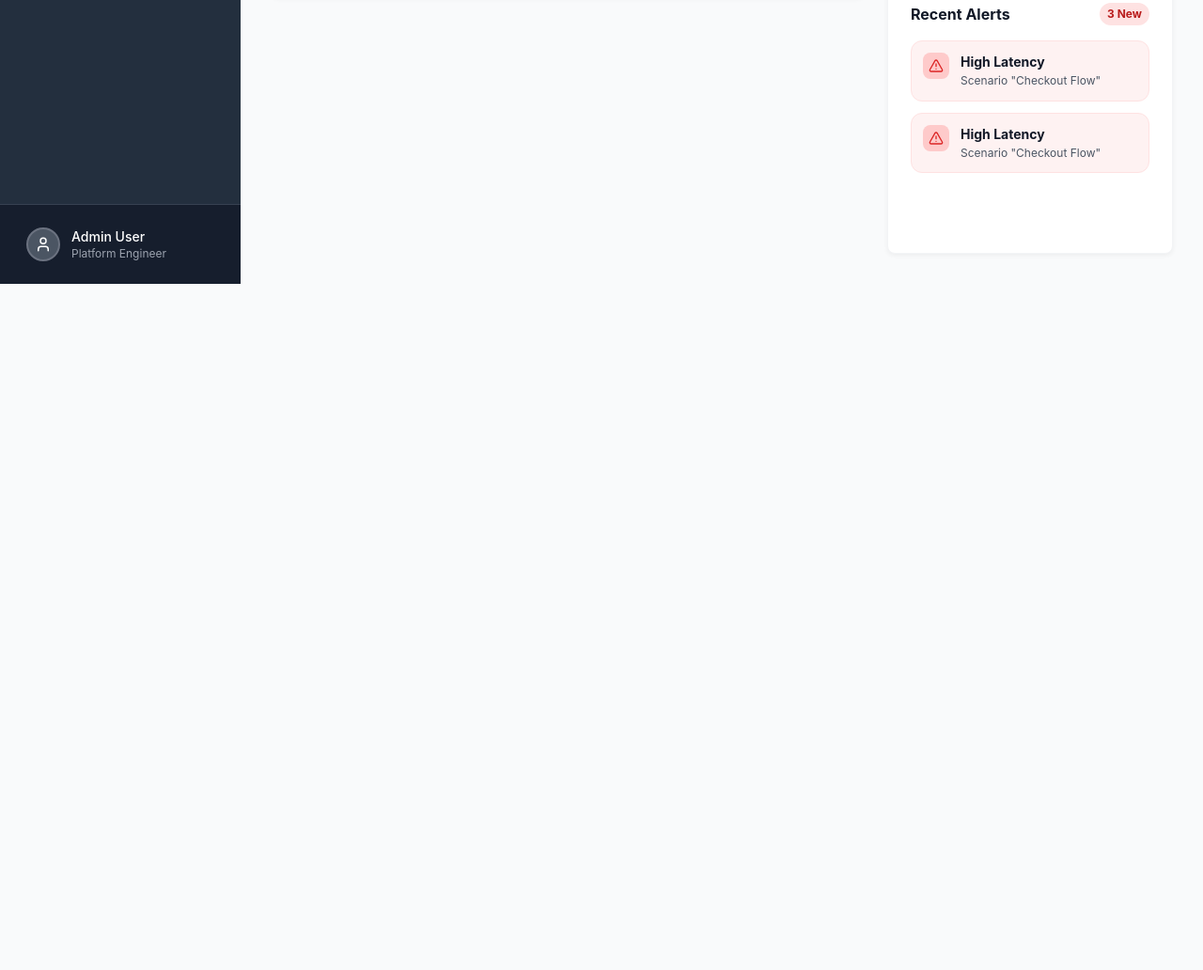
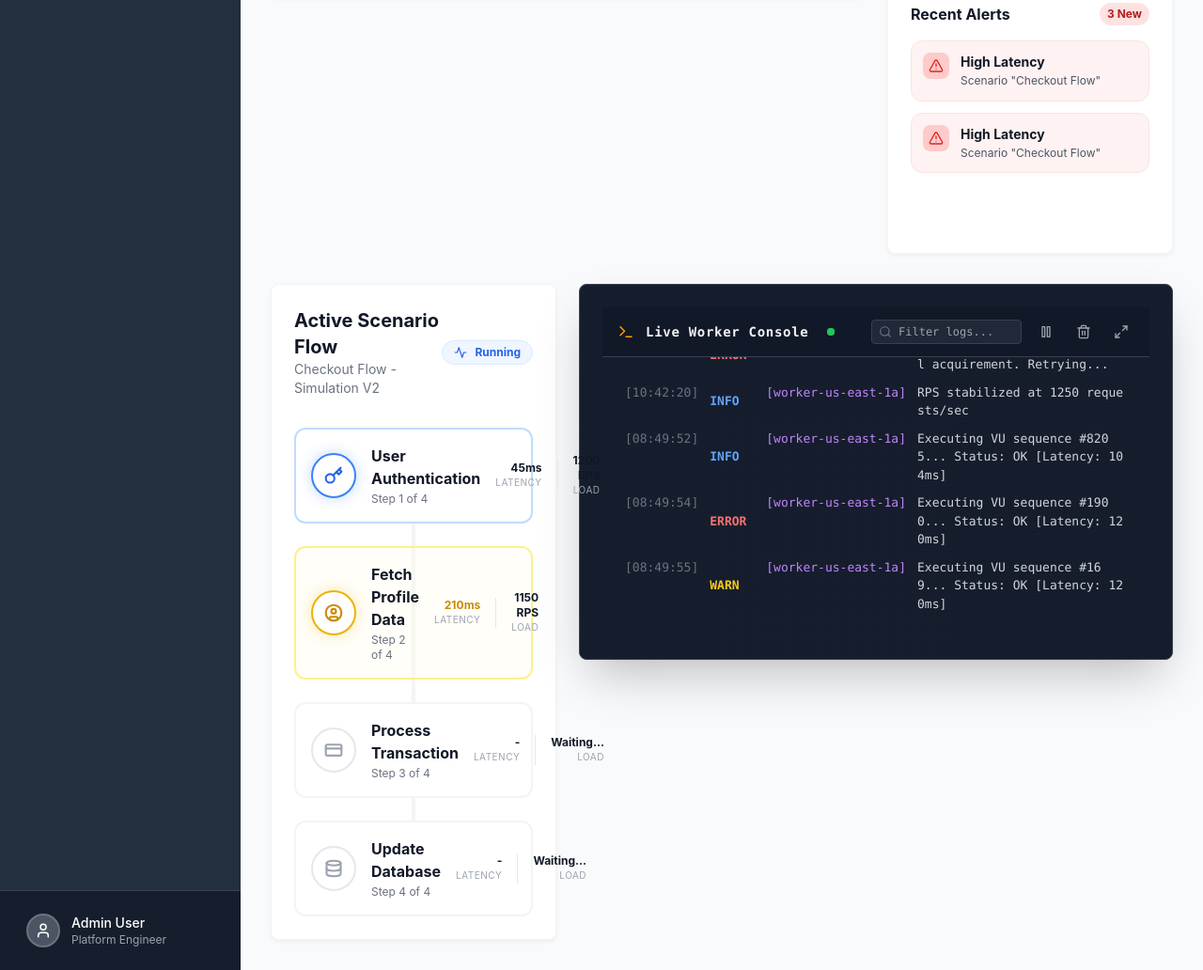
Before and after one commit to satwikmishra11/D.A.L.T, a React app in the folder frontend/: page / in a window 1280 px wide. Shown: the part 1334-2366 px from the top of the page at 94% size. Before the commit the page ends 1636 px from the top, so only its background shows below. Built offline with nearby package versions, Linux system fonts and the light colour scheme.

Commit message:
feat: implement LiveLogViewer and ScenarioFlow dashboard components

```diff
--- a/frontend/src/components/dashboard/DashboardOverview.jsx
+++ b/frontend/src/components/dashboard/DashboardOverview.jsx
@@ -3,6 +3,8 @@ import { AreaChart, Area, XAxis, YAxis, CartesianGrid, Tooltip, ResponsiveContai
 import { TrendingUp, TrendingDown, Activity, AlertTriangle, CheckCircle, Clock, Zap, ArrowRight } from 'lucide-react';
 import AIInsights from './AIInsights';
 import TopologyMap from './TopologyMap';
+import LiveLogViewer from './LiveLogViewer';
+import ScenarioFlow from './ScenarioFlow';
 
 const StatCard = ({ title, value, subtext, trend, icon: Icon, color }) => (
   <div className="card hover:shadow-card-hover transition-all duration-300 transform hover:-translate-y-1 group border-l-4" style={{ borderLeftColor: `var(--color-${color}-500)` }}>
@@ -207,6 +209,16 @@ const DashboardOverview = ({ analyticsData }) => {
           </div>
         </div>
       </div>
+
+      {/* Advanced Features Row */}
+      <div className="grid grid-cols-1 lg:grid-cols-3 gap-6">
+        <div className="lg:col-span-1">
+          <ScenarioFlow />
+        </div>
+        <div className="lg:col-span-2">
+          <LiveLogViewer />
+        </div>
+      </div>
     </div>
   );
 };
--- /dev/null
+++ b/frontend/src/components/dashboard/LiveLogViewer.jsx
@@ -0,0 +1,128 @@
+import React, { useState, useEffect, useRef } from 'react';
+import { Terminal, Play, Pause, Search, Maximize2, Trash2, ShieldAlert, CheckCircle2, Info } from 'lucide-react';
+
+const mockLogs = [
+  { id: 1, level: 'INFO', time: '10:42:01', worker: 'worker-us-east-1a', msg: 'Initialized load test engine v2.0.4' },
+  { id: 2, level: 'INFO', time: '10:42:02', worker: 'worker-us-east-1a', msg: 'Connecting to target http://api.internal.svc:8080' },
+  { id: 3, level: 'INFO', time: '10:42:05', worker: 'worker-us-east-1b', msg: 'Spawning 500 virtual users...' },
+  { id: 4, level: 'WARN', time: '10:42:15', worker: 'worker-us-east-1a', msg: 'Latency spike detected (>200ms) on /auth/login endpoint' },
+  { id: 5, level: 'ERROR', time: '10:42:18', worker: 'worker-us-east-1b', msg: 'Connection timeout on DB pool acquirement. Retrying...' },
+  { id: 6, level: 'INFO', time: '10:42:20', worker: 'worker-us-east-1a', msg: 'RPS stabilized at 1250 requests/sec' },
+];
+
+const getLevelColor = (level) => {
+  switch(level) {
+    case 'INFO': return 'text-blue-400';
+    case 'WARN': return 'text-yellow-400';
+    case 'ERROR': return 'text-red-400';
+    default: return 'text-gray-400';
+  }
+};
+
+const getLevelIcon = (level) => {
+  switch(level) {
+    case 'INFO': return <Info size={14} className="text-blue-400" />;
+    case 'WARN': return <ShieldAlert size={14} className="text-yellow-400" />;
+    case 'ERROR': return <ShieldAlert size={14} className="text-red-400" />;
+    default: return <CheckCircle2 size={14} className="text-gray-400" />;
+  }
+};
+
+const LiveLogViewer = () => {
+  const [logs, setLogs] = useState(mockLogs);
+  const [isPaused, setIsPaused] = useState(false);
+  const [filter, setFilter] = useState('');
+  const logEndRef = useRef(null);
+
+  // Auto-scroll to bottom
+  useEffect(() => {
+    if (!isPaused) {
+      logEndRef.current?.scrollIntoView({ behavior: 'smooth' });
+    }
+  }, [logs, isPaused]);
+
+  // Simulate incoming logs
+  useEffect(() => {
+    if (isPaused) return;
+
+    const interval = setInterval(() => {
+      const newLog = {
+        id: Date.now(),
+        level: Math.random() > 0.8 ? 'WARN' : Math.random() > 0.9 ? 'ERROR' : 'INFO',
+        time: new Date().toLocaleTimeString('en-US', { hour12: false }),
+        worker: Math.random() > 0.5 ? 'worker-us-east-1a' : 'worker-us-east-1b',
+        msg: `Executing VU sequence #${Math.floor(Math.random() * 10000)}... Status: OK [Latency: ${Math.floor(Math.random() * 150)}ms]`
+      };
+      setLogs(prev => [...prev.slice(-99), newLog]); // Keep last 100 logs
+    }, 1500);
+
+    return () => clearInterval(interval);
+  }, [isPaused]);
+
+  const filteredLogs = logs.filter(log =>
+    log.msg.toLowerCase().includes(filter.toLowerCase()) ||
+    log.worker.toLowerCase().includes(filter.toLowerCase()) ||
+    log.level.toLowerCase().includes(filter.toLowerCase())
+  );
+
+  return (
+    <div className="card bg-aws-dark text-gray-300 font-mono border-gray-700 h-[400px] flex flex-col shadow-2xl relative overflow-hidden">
+      {/* Terminal Header */}
+      <div className="flex items-center justify-between px-4 py-3 bg-gray-900 border-b border-gray-700 shrink-0 relative z-10">
+        <div className="flex items-center gap-3">
+          <Terminal size={18} className="text-aws-orange" />
+          <h3 className="text-sm font-bold tracking-wider text-gray-100">Live Worker Console</h3>
+          <span className="flex h-2 w-2 relative ml-2">
+            {!isPaused && <span className="animate-ping absolute inline-flex h-full w-full rounded-full bg-green-400 opacity-75"></span>}
+            <span className={`relative inline-flex rounded-full h-2 w-2 ${isPaused ? 'bg-yellow-500' : 'bg-green-500'}`}></span>
+          </span>
+        </div>
+
+        <div className="flex items-center gap-3">
+          <div className="relative">
+            <Search size={14} className="absolute left-2 top-1/2 -translate-y-1/2 text-gray-500" />
+            <input
+              type="text"
+              placeholder="Filter logs..."
+              value={filter}
+              onChange={(e) => setFilter(e.target.value)}
+              className="bg-gray-800 border border-gray-700 rounded text-xs px-2 pl-7 py-1 focus:outline-none focus:border-aws-orange transition-colors w-40 text-gray-200"
+            />
+          </div>
+          <button onClick={() => setIsPaused(!isPaused)} className="p-1.5 hover:bg-gray-800 rounded text-gray-400 hover:text-white transition-colors" title={isPaused ? "Resume" : "Pause"}>
+            {isPaused ? <Play size={16} /> : <Pause size={16} />}
+          </button>
+          <button onClick={() => setLogs([])} className="p-1.5 hover:bg-gray-800 rounded text-gray-400 hover:text-white transition-colors" title="Clear">
+            <Trash2 size={16} />
+          </button>
+          <button className="p-1.5 hover:bg-gray-800 rounded text-gray-400 hover:text-white transition-colors">
+            <Maximize2 size={16} />
+          </button>
+        </div>
+      </div>
+
+      {/* Terminal Body */}
+      <div className="flex-1 overflow-y-auto p-4 space-y-1.5 text-[13px] relative z-10 scrollbar-thin scrollbar-thumb-gray-700 scrollbar-track-transparent">
+        {filteredLogs.map((log) => (
+          <div key={log.id} className="flex gap-3 hover:bg-gray-800/50 px-2 py-0.5 rounded group transition-colors">
+            <span className="text-gray-500 shrink-0">[{log.time}]</span>
+            <span className={`font-bold shrink-0 w-12 flex items-center gap-1 ${getLevelColor(log.level)}`}>
+               {log.level}
+            </span>
+            <span className="text-purple-400 shrink-0">[{log.worker}]</span>
+            <span className="text-gray-300 break-all">{log.msg}</span>
+          </div>
+        ))}
+        {filteredLogs.length === 0 && (
+          <div className="text-center text-gray-500 mt-10">No logs match the current filter.</div>
+        )}
+        <div ref={logEndRef} />
+      </div>
+
+      {/* Background Glitch/Scanline effect overlay */}
+      <div className="absolute inset-0 pointer-events-none opacity-[0.03] bg-[linear-gradient(rgba(255,255,255,0)_50%,rgba(0,0,0,0.25)_50%),linear-gradient(90deg,rgba(255,0,0,0.06),rgba(0,255,0,0.02),rgba(0,0,255,0.06))] bg-[length:100%_4px,3px_100%] z-0"></div>
+    </div>
+  );
+};
+
+export default LiveLogViewer;
--- /dev/null
+++ b/frontend/src/components/dashboard/ScenarioFlow.jsx
@@ -0,0 +1,79 @@
+import React from 'react';
+import { UserCircle, Key, Database, CreditCard, ArrowRight, Activity } from 'lucide-react';
+
+const steps = [
+  { id: 1, name: 'User Authentication', icon: Key, status: 'active', latency: '45ms', load: '1200 RPS' },
+  { id: 2, name: 'Fetch Profile Data', icon: UserCircle, status: 'warning', latency: '210ms', load: '1150 RPS' },
+  { id: 3, name: 'Process Transaction', icon: CreditCard, status: 'pending', latency: '-', load: 'Waiting...' },
+  { id: 4, name: 'Update Database', icon: Database, status: 'pending', latency: '-', load: 'Waiting...' },
+];
+
+const ScenarioFlow = () => {
+  return (
+    <div className="card p-6 h-full flex flex-col">
+      <div className="flex justify-between items-center mb-8">
+        <div>
+          <h3 className="font-bold text-xl text-gray-900">Active Scenario Flow</h3>
+          <p className="text-sm text-gray-500">Checkout Flow - Simulation V2</p>
+        </div>
+        <div className="px-3 py-1 bg-blue-50 text-blue-600 border border-blue-100 rounded-full text-xs font-bold flex items-center gap-2">
+            <Activity size={14} className="animate-pulse" /> Running
+        </div>
+      </div>
+
+      <div className="flex-1 flex flex-col justify-center max-w-2xl mx-auto w-full relative">
+        {/* Connecting Line behind nodes */}
+        <div className="absolute left-1/2 top-8 bottom-8 w-1 bg-gray-100 -translate-x-1/2 z-0 hidden md:block"></div>
+
+        <div className="space-y-6 relative z-10">
+          {steps.map((step, index) => {
+            const Icon = step.icon;
+            const isActive = step.status === 'active';
+            const isWarning = step.status === 'warning';
+
+            let statusClasses = "bg-white border-gray-200 text-gray-400";
+            if (isActive) statusClasses = "bg-white border-blue-500 text-blue-600 shadow-[0_0_15px_rgba(59,130,246,0.3)] animate-pulse-slow";
+            if (isWarning) statusClasses = "bg-white border-yellow-500 text-yellow-600 shadow-[0_0_15px_rgba(234,179,8,0.3)]";
+
+            return (
+              <div key={step.id} className="relative group cursor-pointer">
+                {/* Visual Connection for mobile (vertical line) */}
+                {index !== steps.length - 1 && (
+                    <div className="absolute left-8 top-16 w-0.5 h-6 bg-gray-200 md:hidden z-0"></div>
+                )}
+
+                <div className={`flex flex-col md:flex-row items-center gap-4 p-4 rounded-xl border-2 transition-all duration-300 hover:shadow-md bg-white z-10 relative
+                    ${isActive ? 'border-blue-200 bg-blue-50/30' : isWarning ? 'border-yellow-200 bg-yellow-50/30' : 'border-gray-100'}
+                `}>
+                  <div className={`w-12 h-12 shrink-0 rounded-full flex items-center justify-center border-2 transition-colors ${statusClasses}`}>
+                    <Icon size={20} strokeWidth={2.5} />
+                  </div>
+
+                  <div className="flex-1 text-center md:text-left">
+                    <h4 className="font-bold text-gray-900">{step.name}</h4>
+                    <p className="text-xs text-gray-500 mt-0.5">Step {step.id} of {steps.length}</p>
+                  </div>
+
+                  {/* Metrics Badge */}
+                  <div className="flex gap-4 items-center">
+                    <div className="text-right">
+                        <div className={`text-xs font-bold ${isWarning ? 'text-yellow-600' : 'text-gray-900'}`}>{step.latency}</div>
+                        <div className="text-[10px] text-gray-400 uppercase tracking-wider">Latency</div>
+                    </div>
+                    <div className="h-8 w-px bg-gray-200 hidden md:block"></div>
+                    <div className="text-right hidden md:block">
+                        <div className="text-xs font-bold text-gray-900">{step.load}</div>
+                        <div className="text-[10px] text-gray-400 uppercase tracking-wider">Load</div>
+                    </div>
+                  </div>
+                </div>
+              </div>
+            );
+          })}
+        </div>
+      </div>
+    </div>
+  );
+};
+
+export default ScenarioFlow;
```
Also changed, not shown: frontend/build/asset-manifest.json, frontend/build/index.html, frontend/build/static/js/main.d81f75c3.js.LICENSE.txt (renamed from frontend/build/static/js/main.ed60366b.js.LICENSE.txt), 8 other files.
